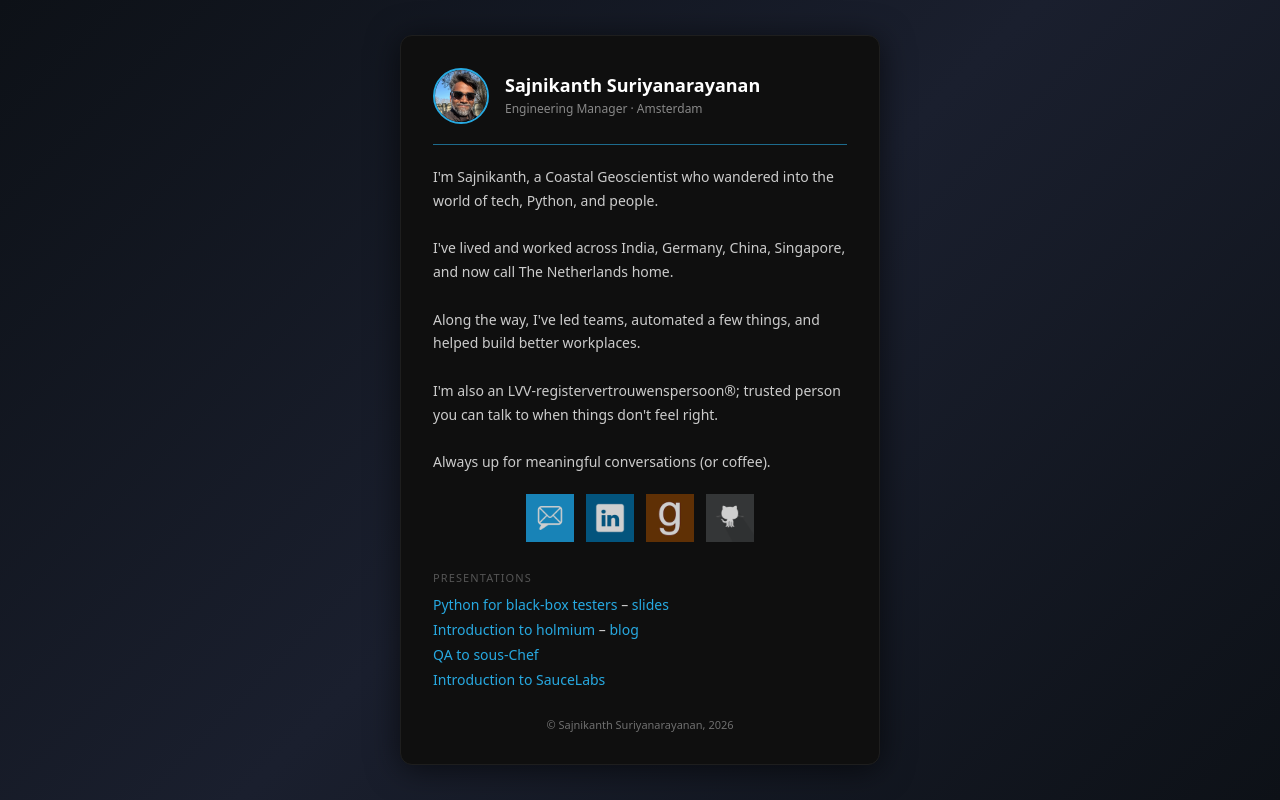
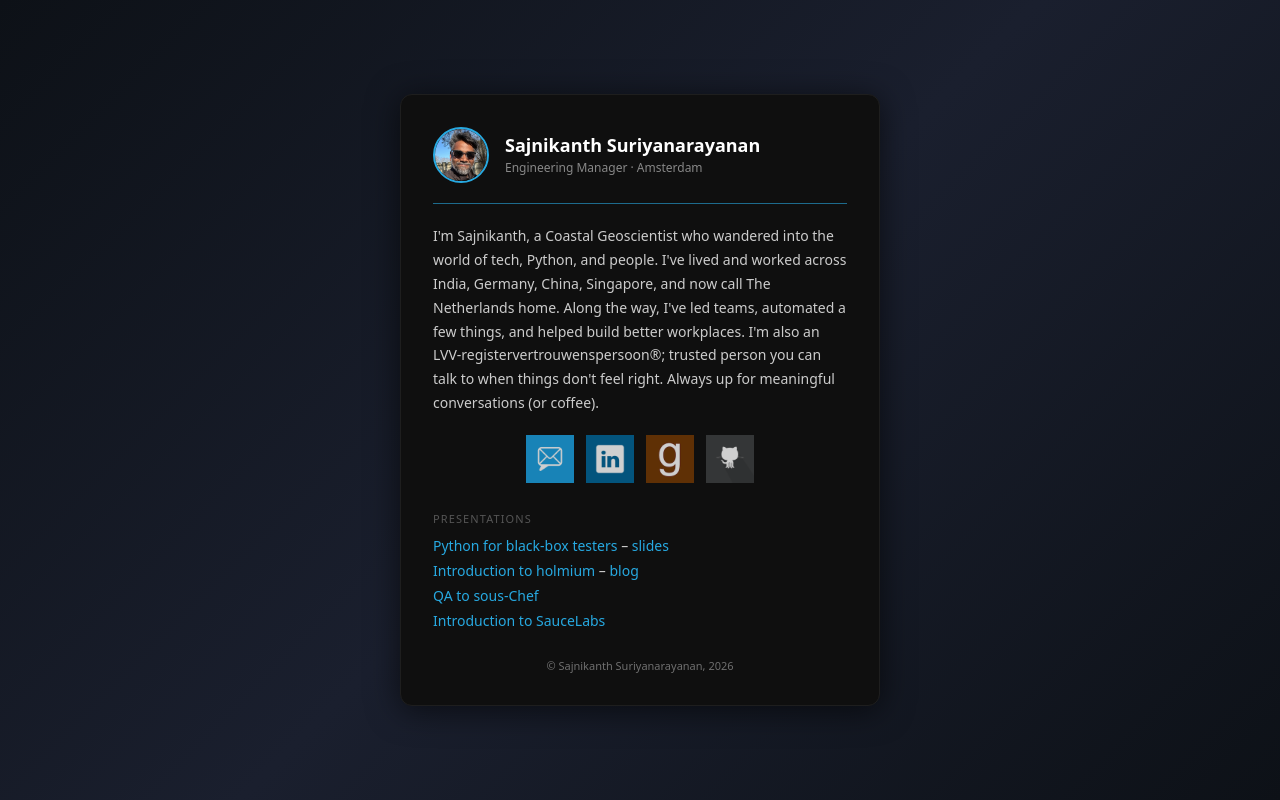
Before and after one commit to sajnikanth/sajnikanth.com, a plain HTML site: page index.html in a window 1280 px wide. Drawn offline with Linux system fonts and the light colour scheme.

Commit message:
Revert "Add line breaks between bio sentences"
This reverts commit d565daa69110ef3a98a0c09c79c00a6a70c8246b.

```diff
--- a/index.html
+++ b/index.html
@@ -173,10 +173,10 @@
     <hr class="divider" />
 
     <p class="bio">
-      I'm Sajnikanth, a Coastal Geoscientist who wandered into the world of tech, Python, and people.<br /><br />
-      I've lived and worked across India, Germany, China, Singapore, and now call The Netherlands home.<br /><br />
-      Along the way, I've led teams, automated a few things, and helped build better workplaces.<br /><br />
-      I'm also an LVV-registervertrouwenspersoon&reg;; trusted person you can talk to when things don't feel right.<br /><br />
+      I'm Sajnikanth, a Coastal Geoscientist who wandered into the world of tech, Python, and people.
+      I've lived and worked across India, Germany, China, Singapore, and now call The Netherlands home.
+      Along the way, I've led teams, automated a few things, and helped build better workplaces.
+      I'm also an LVV-registervertrouwenspersoon&reg;; trusted person you can talk to when things don't feel right.
       Always up for meaningful conversations (or coffee).
     </p>
 
```
